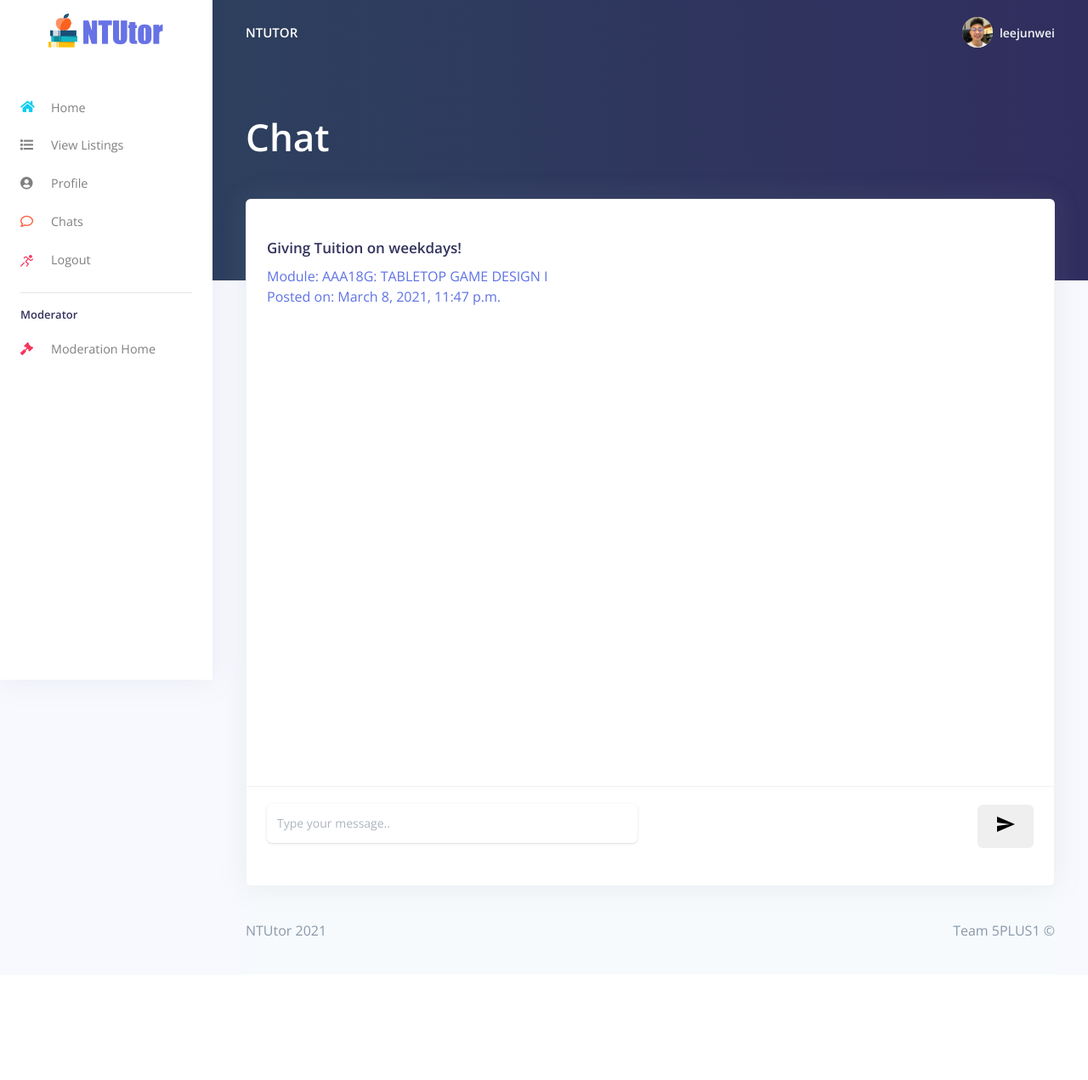
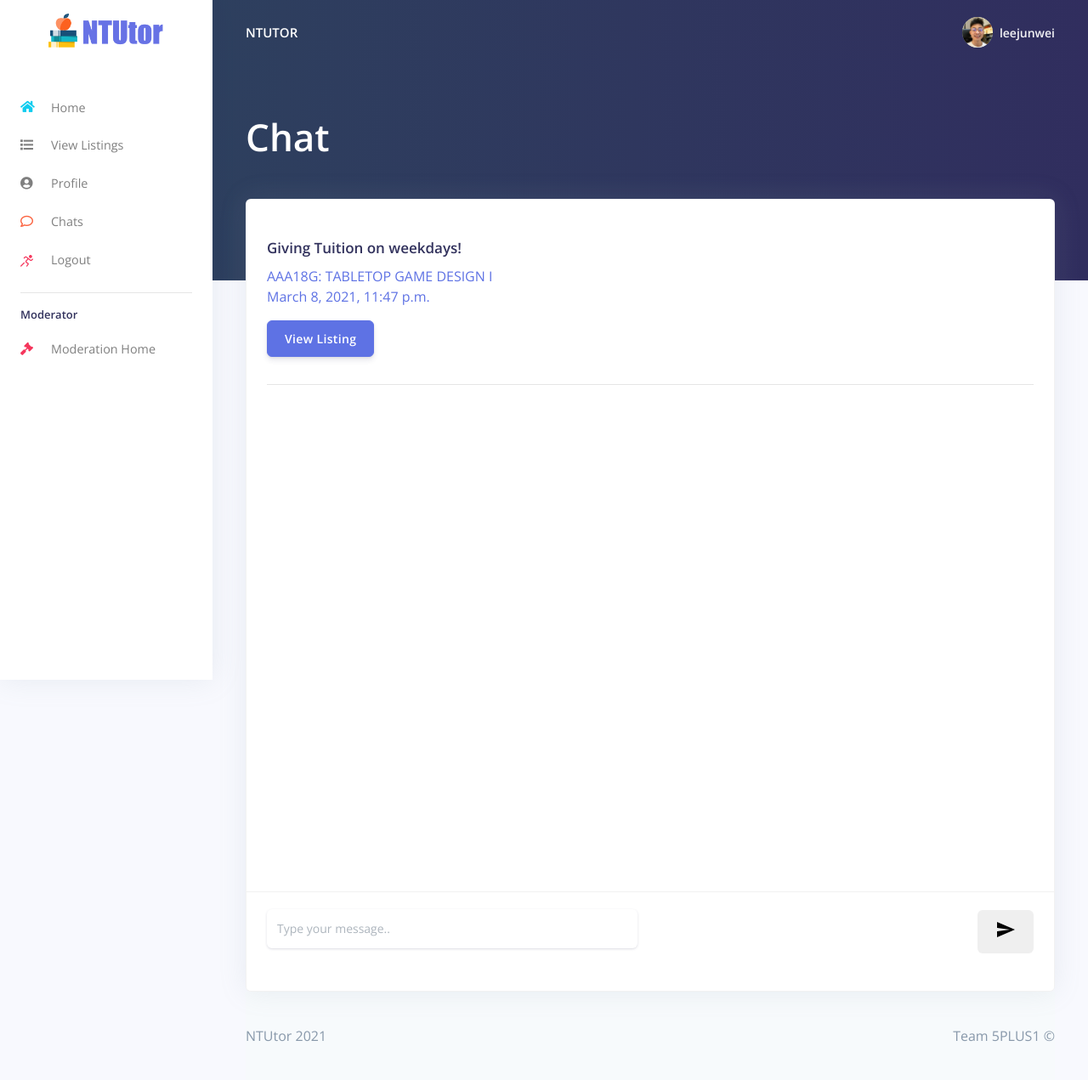
Before and after one commit to leejunweisg/NTUtor, a Django app: page /chat/1/7/2 in a window 1280 px wide. Shown: the whole page at 85% size. Before the commit the page ends 1102 px from the top, so only its background shows below. Run offline with Django 3.2, Linux system fonts and the light colour scheme; a user stored in the database is signed in; data comes from the database, SQL or seed files in the repository; some libraries are stand-ins or nearby versions.

Commit message:
Edited Chat Front-end

```diff
--- a/mainapp/templates/chat/chat.html
+++ b/mainapp/templates/chat/chat.html
@@ -39,8 +39,21 @@
 					<img src="{{ user.profile.image.url }}" class="rounded-circle" style="height: 5vh"></a>
 					<a href="{% url 'listing-detail' listing.listingID %}">
 					<h3> {{listing.title}}</h3>
-						Module: {{ listing.module }} </br>
-						Posted on: {{listing.datePosted}}</br></a>
+						{{ listing.module }} </br>
+						{{listing.datePosted}}</br></a>
+					<a class="btn btn-primary mt-3" href="{% url 'listing-detail' listing.listingID %}">View Listing</a>
+
+					<!-- State buttons -->
+					{% if tuitionSession.offer == 0 and listing.user != user%}
+						<button type="button" class="btn btn-success mt-3" data-toggle="modal" data-target="#exampleModal">Request Session</button>
+					{% elif tuitionSession.offer == 1 and listing.user == user%}
+						<button type="button" class="btn btn-success mt-3" data-toggle="modal" data-target="#exampleModal">Accept Session</button>
+					{% elif tuitionSession.offer == 2 and listing.user == user%}
+						<button type="button" class="btn btn-primary mt-3" data-toggle="modal" data-target="#exampleModal">Complete Session</button>
+					{% elif tuitionSession.offer == 3 %}
+						<a href="{% url 'review-create-id' receiverID tuitionSession %}" button type="button" class="btn btn-primary mt-3">Leave a Review</a>
+					{% endif %}
+					<hr>
 					<!-- popup box-->
 					{% block foo %}
 						{% include "chat/chat_popup.html" %}
--- a/mainapp/templates/chat/chat_popup.html
+++ b/mainapp/templates/chat/chat_popup.html
@@ -3,15 +3,7 @@
 {% block popup %}
 <!-- Button trigger modal -->
 <!-- add if statement to show which text Make Offer, Accept Offer-->
-{% if tuitionSession.offer == 0 and listing.user != user%}
-<button type="button" class="btn btn-primary mt-3" data-toggle="modal" data-target="#exampleModal">Request Session</button>
-{% elif tuitionSession.offer == 1 and listing.user == user%}
-<button type="button" class="btn btn-primary mt-3" data-toggle="modal" data-target="#exampleModal">Accept Session</button>
-{% elif tuitionSession.offer == 2 and listing.user == user%}
-<button type="button" class="btn btn-primary mt-3" data-toggle="modal" data-target="#exampleModal">Complete Session</button>
-{% elif tuitionSession.offer == 3 %}
-<a href="{% url 'review-create-id' receiverID tuitionSession %}" button type="button" class="btn btn-primary mt-3">Leave a Review</a>
-{% endif %}
+
 
   <!-- Modal -->
   <div class="modal fade" id="exampleModal" tabindex="-1" role="dialog" aria-labelledby="exampleModalLabel" aria-hidden="true">
```
